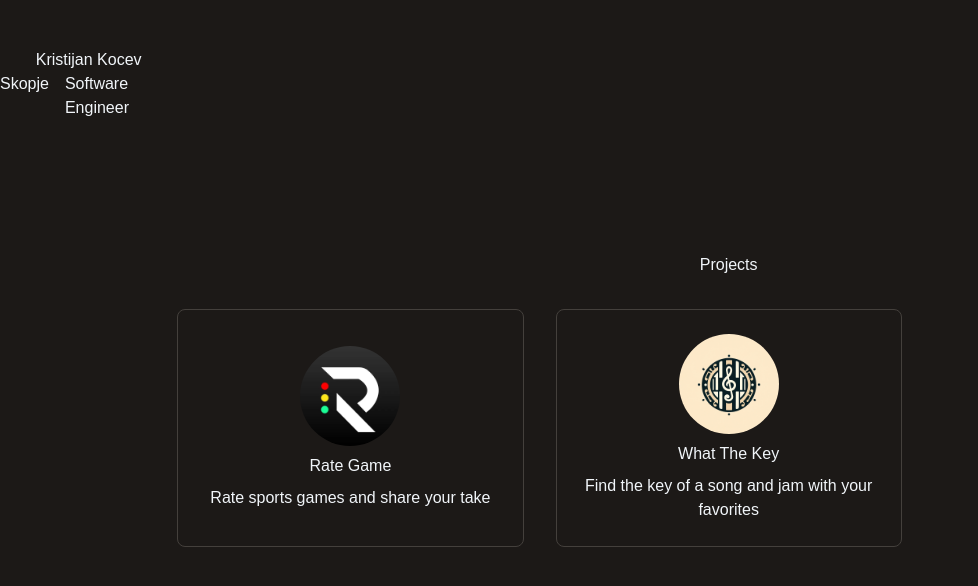
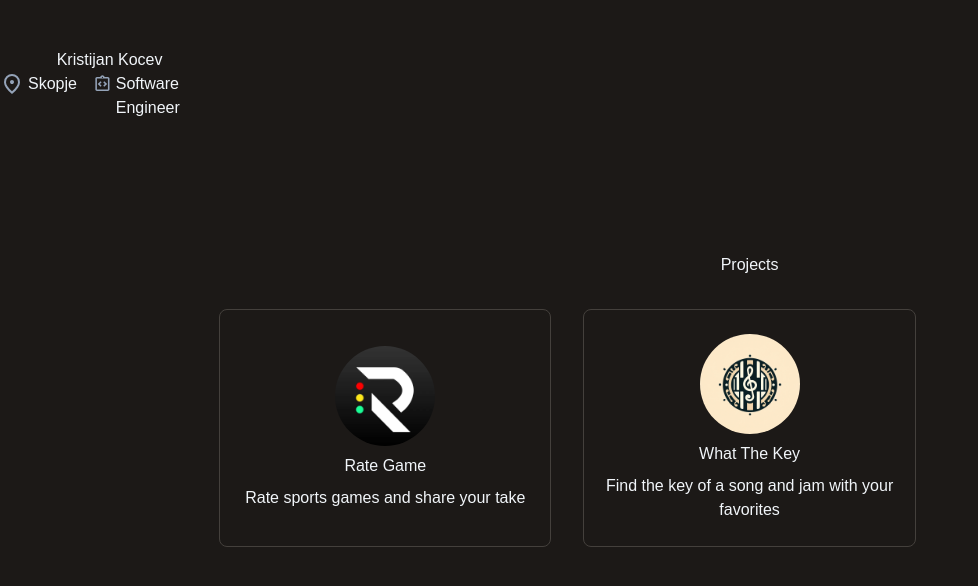
Before and after one commit to JustAnotherHeroRiding/portfolio, a Next.js app: page / in a window 1280 px wide. Shown: the top 586 px of the page, without its empty margins (0-978 px from the left). Built offline with nearby package versions, Linux system fonts and the light colour scheme.

Commit message:
feat: icons for location and title

```diff
--- /dev/null
+++ b/src/app/components/sidebar/Sidebar.tsx
@@ -0,0 +1,10 @@
+import UserInfo from './sections/UserInfo'
+
+const Sidebar = () => {
+  return (
+    <div className='flex flex-col gap-4 text-slate-100'>
+      <UserInfo />
+    </div>
+  )
+}
+export default Sidebar
--- /dev/null
+++ b/src/app/components/sidebar/sections/UserInfo.tsx
@@ -0,0 +1,21 @@
+import Engineer from '../../svg/Engineer'
+import Location from '../../svg/Location'
+
+const UserInfo = () => {
+  return (
+    <div className='flex flex-col items-center justify-center py-12'>
+      <span>Kristijan Kocev</span>
+      <div className='flex flex-row gap-4'>
+        <div className='flex flex-row gap-1'>
+          <Location fill='#94a3b8' />
+          <span>Skopje</span>
+        </div>
+        <div className='flex flex-row gap-1'>
+          <Engineer fill='#94a3b8' />
+          <span>Software Engineer</span>
+        </div>
+      </div>
+    </div>
+  )
+}
+export default UserInfo
--- /dev/null
+++ b/src/app/components/svg/Engineer.tsx
@@ -0,0 +1,17 @@
+import { SVGProps } from '@/app/utils/SVGProps'
+
+const Engineer = ({ size = 24, fill = '#5f6368' }: SVGProps) => {
+  return (
+    <svg
+      xmlns='http://www.w3.org/2000/svg'
+      height={`${size}px`}
+      viewBox='0 -960 960 960'
+      width={`${size}px`}
+      fill={fill}
+    >
+      <path d='m384-336 56-58-86-86 86-86-56-58-144 144 144 144Zm192 0 144-144-144-144-56 58 86 86-86 86 56 58ZM200-120q-33 0-56.5-23.5T120-200v-560q0-33 23.5-56.5T200-840h168q13-36 43.5-58t68.5-22q38 0 68.5 22t43.5 58h168q33 0 56.5 23.5T840-760v560q0 33-23.5 56.5T760-120H200Zm0-80h560v-560H200v560Zm280-590q13 0 21.5-8.5T510-820q0-13-8.5-21.5T480-850q-13 0-21.5 8.5T450-820q0 13 8.5 21.5T480-790ZM200-200v-560 560Z' />
+    </svg>
+  )
+}
+
+export default Engineer
--- /dev/null
+++ b/src/app/components/svg/Location.tsx
@@ -0,0 +1,16 @@
+import { SVGProps } from '@/app/utils/SVGProps'
+
+const Location = ({ size = 24, fill = '#5f6368' }: SVGProps) => {
+  return (
+    <svg
+      xmlns='http://www.w3.org/2000/svg'
+      height={`${size}px`}
+      viewBox='0 -960 960 960'
+      width={`${size}px`}
+      fill={fill}
+    >
+      <path d='M480-480q33 0 56.5-23.5T560-560q0-33-23.5-56.5T480-640q-33 0-56.5 23.5T400-560q0 33 23.5 56.5T480-480Zm0 294q122-112 181-203.5T720-552q0-109-69.5-178.5T480-800q-101 0-170.5 69.5T240-552q0 71 59 162.5T480-186Zm0 106Q319-217 239.5-334.5T160-552q0-150 96.5-239T480-880q127 0 223.5 89T800-552q0 100-79.5 217.5T480-80Zm0-480Z' />
+    </svg>
+  )
+}
+export default Location
--- a/src/app/page.tsx
+++ b/src/app/page.tsx
@@ -1,17 +1,10 @@
 import Image from 'next/image'
+import Sidebar from './components/sidebar/Sidebar'
 
 export default function Home() {
   return (
     <div className='bg-stone-900 mx-auto flex min-h-screen max-w-[1800px] flex-col max-lg:pb-16 lg:flex-row'>
-      <div className='flex flex-col gap-4 text-slate-100'>
-        <div className='flex flex-col items-center justify-center py-12'>
-          <span>Kristijan Kocev</span>
-          <div className='flex flex-row gap-4'>
-            <span>Skopje</span>
-            <span>Software Engineer</span>
-          </div>
-        </div>
-      </div>
+      <Sidebar />
       <div className='flex flex-col gap-8 justify-center items-center'>
         <h2>Projects</h2>
         <ul className='grid grid-cols-1 md:grid-cols-2 lg:grid-cols-3 gap-8'>
--- /dev/null
+++ b/src/app/utils/SVGProps.ts
@@ -0,0 +1,4 @@
+export interface SVGProps {
+    size?: number
+    fill?: string
+  }
```
